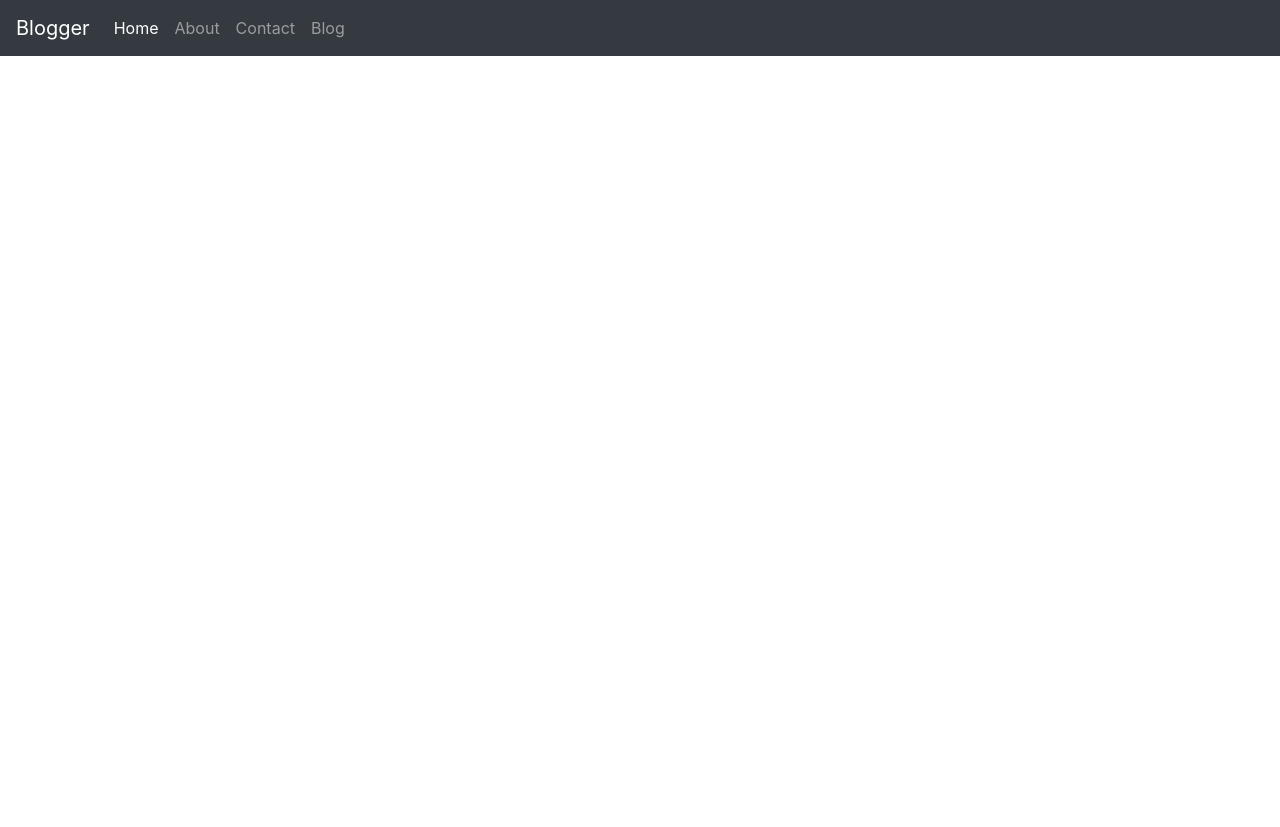
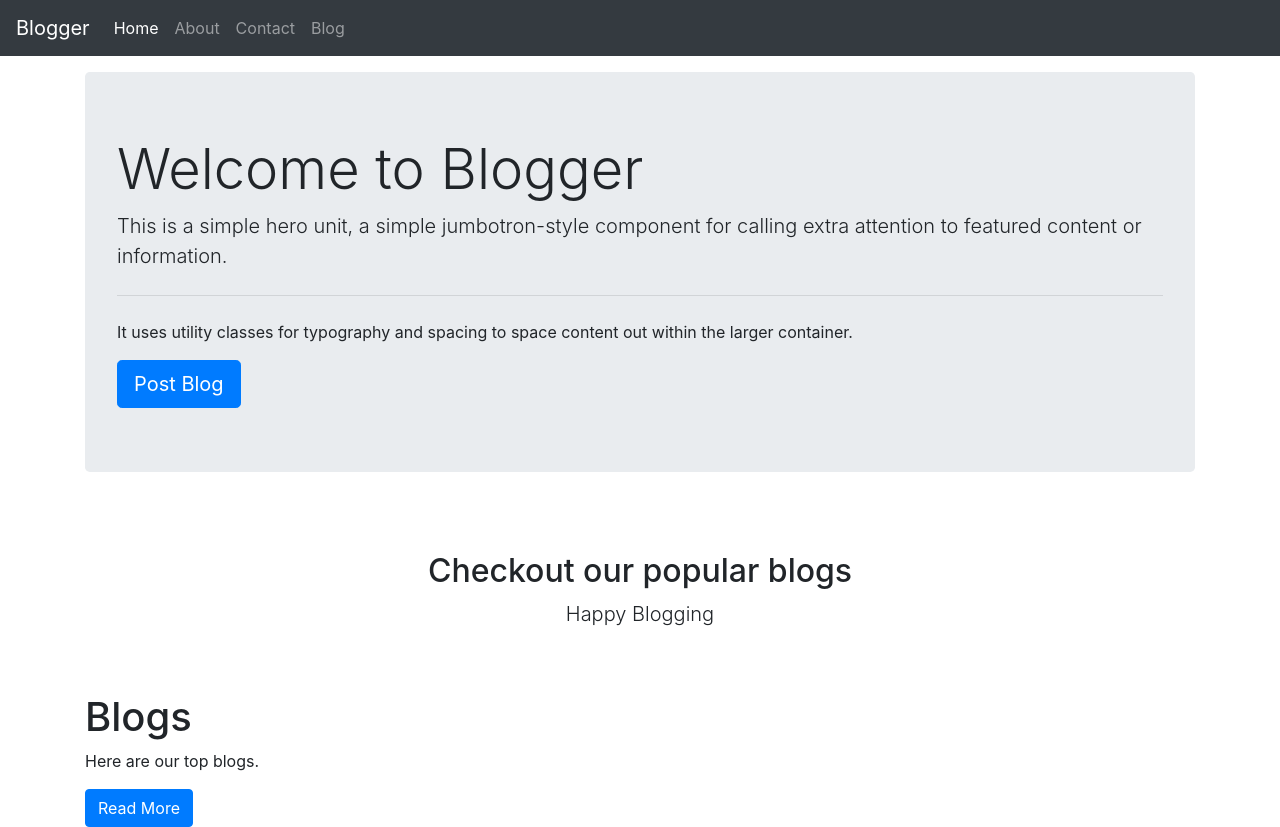
Before and after one commit to ayushi1376/Blogos-Web-App, a Django app: template templates/home/home.html in a window 1280 px wide. Before the commit the page ends 56 px from the top, so only its background shows below. Run offline with Django 3.2, Linux system fonts and the light colour scheme; the template is opened without the code that fills it, so the values that code supplies are empty; some libraries are stand-ins or nearby versions.

Commit message:
template change

```diff
--- a/templates/base.html
+++ b/templates/base.html
@@ -19,16 +19,16 @@
   </button>
   <div class="collapse navbar-collapse" id="navbarNav">
     <ul class="navbar-nav">
-      <li class="nav-item active">
+      <li class="nav-item {% block homeactive %} {% endblock homeactive %}">
         <a class="nav-link" href="/">Home <span class="sr-only">(current)</span></a>
       </li>
-      <li class="nav-item">
+      <li class="nav-item {% block aboutactive %} {% endblock aboutactive %}">
         <a class="nav-link" href="/about">About</a>
       </li>
-      <li class="nav-item">
+      <li class="nav-item {% block contactactive %} {% endblock contactactive %}">
         <a class="nav-link" href="/contact">Contact</a>
       </li>
-      <li class="nav-item">
+      <li class="nav-item {% block blogactive %} {% endblock blogactive %}">
         <a class="nav-link" href="/blog">Blog</a>
       </li>
     </ul>
--- a/templates/blog/blogHome.html
+++ b/templates/blog/blogHome.html
@@ -1,5 +1,6 @@
 {% extends 'base.html' %}
 {% block title %} Blog {% endblock title %}
+{% block blogactive %}active{% endblock blogactive %}
 {% block body %}
 
 {% endblock body %}
--- a/templates/blog/blogPost.html
+++ b/templates/blog/blogPost.html
@@ -1,5 +1,6 @@
 {% extends 'base.html' %}
 {% block title %} BlogPost {% endblock title %}
+{% block blogactive %}active{% endblock blogactive %}
 {% block body %}
 
 {% endblock body %}
--- a/templates/home/about.html
+++ b/templates/home/about.html
@@ -1,5 +1,6 @@
 {% extends 'base.html' %}
 {% block title %} About {% endblock title %}
+{% block aboutactive %}active{% endblock aboutactive %}
 {% block body %}
 <h3>Ayushi</h3>
 {% endblock body %}
--- a/templates/home/contact.html
+++ b/templates/home/contact.html
@@ -1,5 +1,6 @@
 {% extends 'base.html' %}
 {% block title %} Contact {% endblock title %}
+{% block contactactive %}active{% endblock contactactive %}
 {% block body %}
 <form method="post" action="/contact" >
 {% csrf_token %}
--- a/templates/home/home.html
+++ b/templates/home/home.html
@@ -1,5 +1,25 @@
 {% extends 'base.html' %}
 {% block title %} Home {% endblock title %}
+{% block homeactive %}active{% endblock homeactive %}
 {% block body %}
+<div class="container my-3">
+<div class="jumbotron">
+  <h1 class="display-4">Welcome to Blogger</h1>
+  <p class="lead">This is a simple hero unit, a simple jumbotron-style component for calling extra attention to featured content or information.</p>
+  <hr class="my-4">
+  <p>It uses utility classes for typography and spacing to space content out within the larger container.</p>
+  <a class="btn btn-primary btn-lg" href="/blog" role="button">Post Blog</a>
+</div>
+</div>
+
+<div class="container">
+<div class="py-5 text-center">
+    <h2>Checkout our popular blogs</h2>
+    <p class="lead">Happy Blogging</p>
+  </div>
+<h1>Blogs</h1>
+<p>Here are our top blogs.</p>
+<button class="btn btn-primary">Read More</button>
+</div>
 
 {% endblock body %}
```
